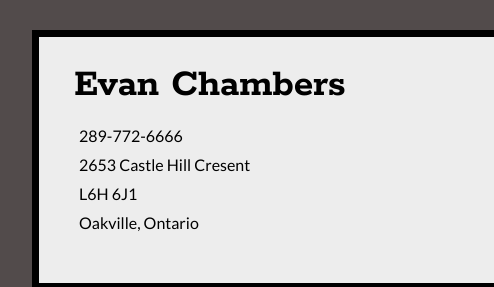
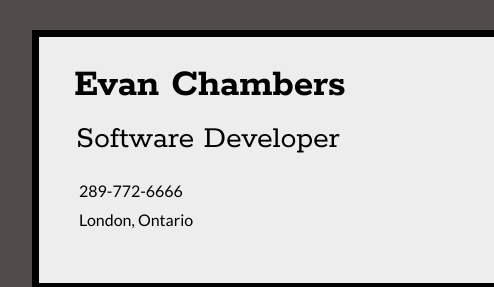
Before and after one commit to EChamb1021/ResumeWebsite, a plain HTML site: page index.html in a window 1280 px wide. Shown: the top 287 px of the page, 208-702 px from the left. Drawn offline with Linux system fonts and the light colour scheme.

Commit message:
Removed Address, Updated location

```diff
--- a/index.html
+++ b/index.html
@@ -16,11 +16,11 @@
 		<div id="name">
 			<h1 class="quickFade delayTwo">Evan Chambers</h1>
 			<br>
+			<h2>Software Developer</h2>
+			<br>
 			<ul id=info>
 				<li>289-772-6666</li>
-				<li>2653 Castle Hill Cresent</li>
-				<li>L6H 6J1</li>
-				<li>Oakville, Ontario</li>
+				<li>London, Ontario</li>
 				<br>
 				<!--<li><a class="navigate" href="https://evanchambersresume.herokuapp.com/">Click here to go back to my Cover Letter</a></li>-->
 			</ul>
```
